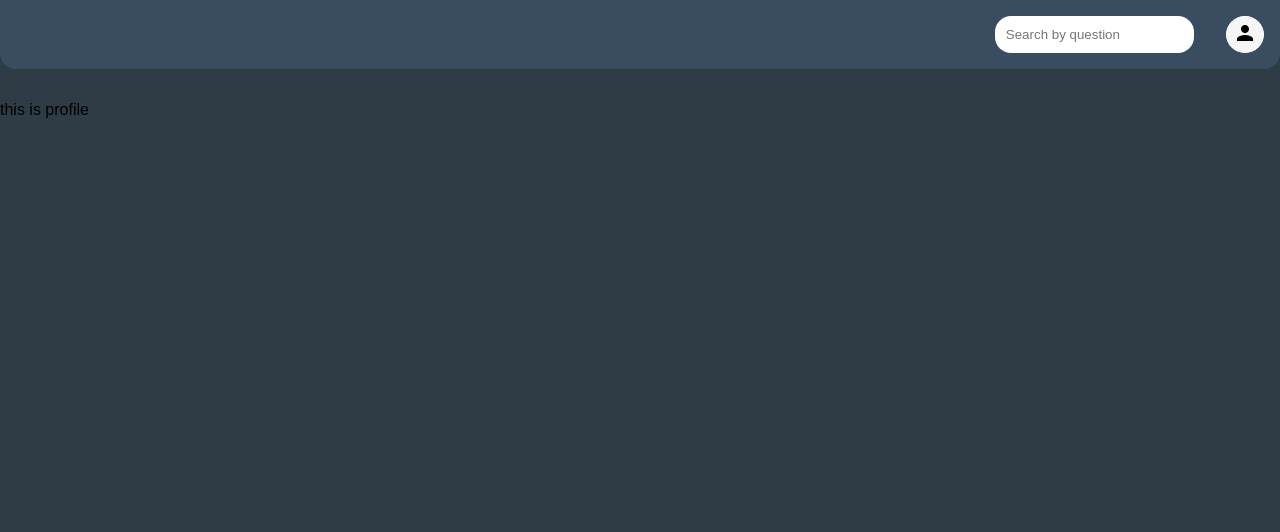
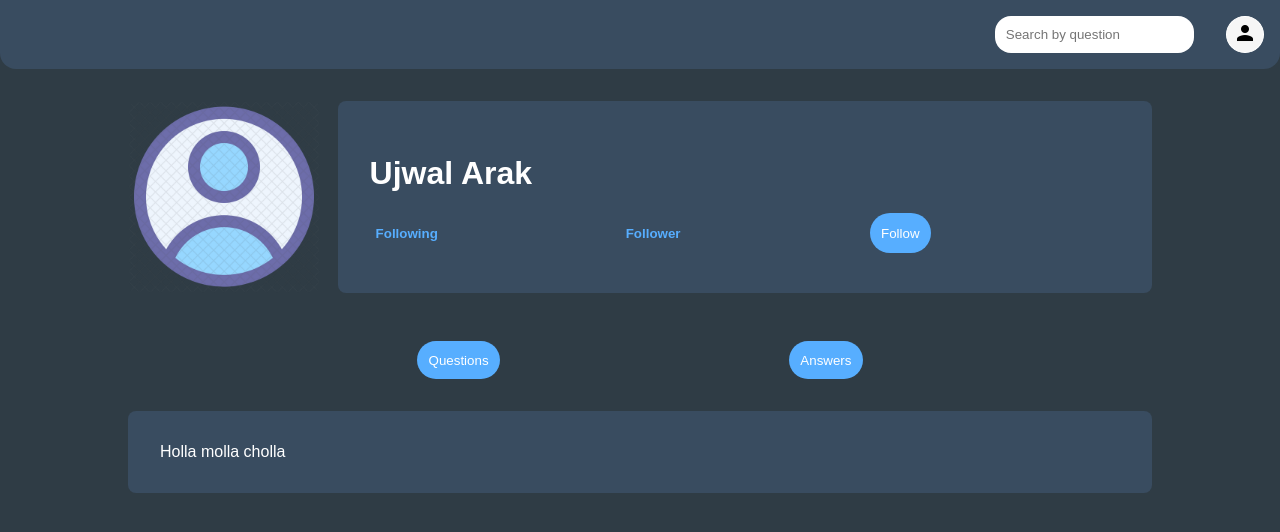
Before and after one commit to rootUJ99/whatsYourQuestion, a Vue app in the folder frontend/: page /profile in a window 1280 px wide. Shown: the top 532 px of the page. Built offline with nearby package versions, Linux system fonts and the light colour scheme.

Commit message:
added basic ui for profile page

```diff
--- a/frontend/src/Pages/Profile.vue
+++ b/frontend/src/Pages/Profile.vue
@@ -1,17 +1,116 @@
 <template>
   <div>
-    this is profile
+    <div class="hcenter">
+      <div class="profile-grid container-width">
+        <img src="../assets/profile.webp" class="profile-picture"/>
+        <Card class="profile-card">
+            <div class="profile-subgrid">
+              <h1 class="profile-username">Ujwal Arak</h1>
+              <Link @handleClick="handleFollowing"> Following </Link>
+              <Link @handleClick="handleFollower"> Follower </Link>
+              <Button class="rounded-button">Follow</Button>
+            </div>
+        </Card>
+      </div>
+    </div>
+    <div class="hcenter">
+    <div class="button-container container-width ">
+      <Button class="rounded-button">
+        Questions
+      </Button>
+      <Button class="rounded-button">
+        Answers
+      </Button>
+    </div>
+    </div>
+    <div class="hcenter">
+      <Card>
+        Holla molla cholla
+      </Card>
+    </div>
   </div>
 </template>
 
 <script>
 import {defineComponent, onMounted} from 'vue';
+import Card from '../components/Card.vue';
+import Button from '../components/Button.vue';
+import Link from '../components/Link.vue';
+
 export default defineComponent({
   name: 'Profile',
+  components: {
+    Card,
+    Link,
+    Button,
+  },
   setup: ()=> {
     onMounted(()=> {
       console.log('holla molla boy');
     })
+    const handleFollowing = () => {
+      // modal open code
+      console.log('yeah you are following');
+    }
+    const handleFollower = () => {
+      // modal open code
+      console.log('yeaher you are a follower');
+    }
+    return {
+      handleFollowing,
+      handleFollower,
+    }
   }
 })
 </script>
+
+<style scoped>
+  .profile-picture {
+    grid-row: 1/3;
+    grid-column: 1/2;
+    width: 12rem;
+    height: 12rem;
+  }
+   @media (max-width: 600px){
+    .profile-picture {
+        width: 8rem;
+        height: 8rem;
+      }
+    .container-width {
+        width: 100%;
+    }
+  }
+  .profile-grid {
+    display: grid;
+    height: 20%;
+    grid-template-columns: 0.5fr 1fr 1fr;
+    grid-template-rows: 1fr 0.5fr;
+    grid-gap: 0.5rem;
+  }
+  .profile-card {
+    width: 100%;
+    grid-row: 1/3;
+    grid-column: 2/4;
+  }
+  .profile-subgrid {
+    display: grid;
+    grid-template-columns: 1fr 1fr 1fr;
+    grid-template-rows: 1fr 0.5fr;
+    justify-items: start;
+  }
+  .profile-username {
+    grid-column: 1/4;
+  }
+  .button-container {
+    display: flex;
+    margin: 3rem 0 2rem;
+    justify-content: space-evenly;
+  }
+  .container-width {
+    width: 80%;
+  }
+  .rounded-button {
+    border-radius: 4rem;
+    outline: none;
+  }
+</style>
--- a/frontend/src/components/Button.vue
+++ b/frontend/src/components/Button.vue
@@ -11,8 +11,7 @@ export default defineComponent({
     handleClick: Function,
     class: String,
   },
-  setup: (props, {emit}) => {
-    console.log('props', props);
+  setup: (_, {emit}) => {
     const click =() =>{
       emit('handleClick')
     }
--- /dev/null
+++ b/frontend/src/components/Link.vue
@@ -0,0 +1,39 @@
+<template>
+  <button
+    class="link"
+    :class="class"
+    @click="click()"
+  >
+    <slot/>
+  </button>
+</template>
+
+<script>
+import { defineComponent } from 'vue';
+export default defineComponent({
+  name: 'Link',
+  props: {
+    handleClick: Function,
+    class: String,
+  },
+  setup(_, {emit}) {
+    const click = () => {
+      emit('handleClick')
+    }
+    return {
+      click,
+    }
+  }
+})
+</script>
+
+<style scoped>
+  .link {
+    outline: none;
+    border: none;
+    background: transparent;
+    font-weight: bold;
+    cursor: pointer;
+    color: var(--accent);
+  }
+</style>
```
Also changed, not shown: frontend/src/components/Modal.vue (added, +17 -0 lines), frontend/src/assets/profile.webp (added).
